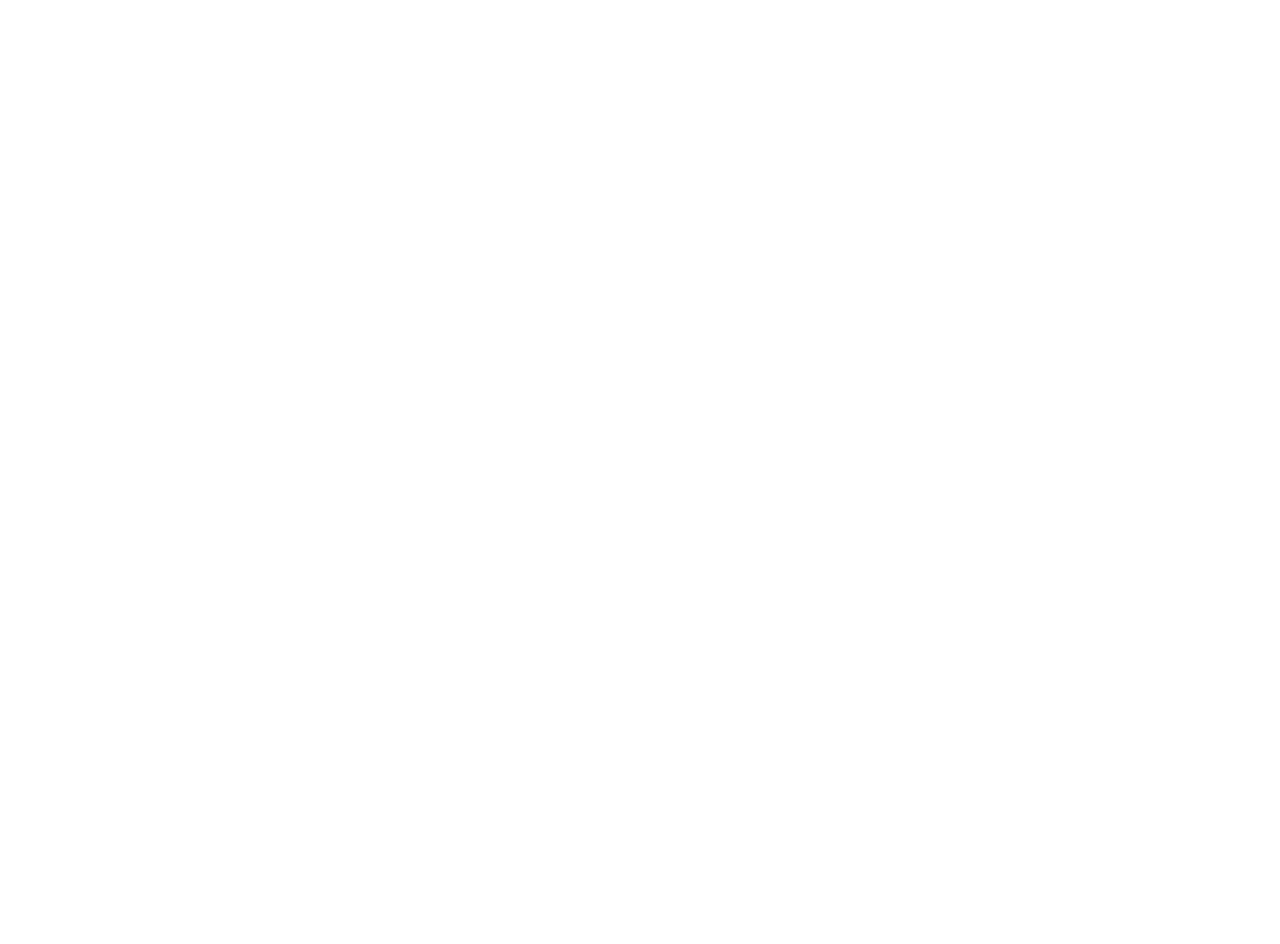
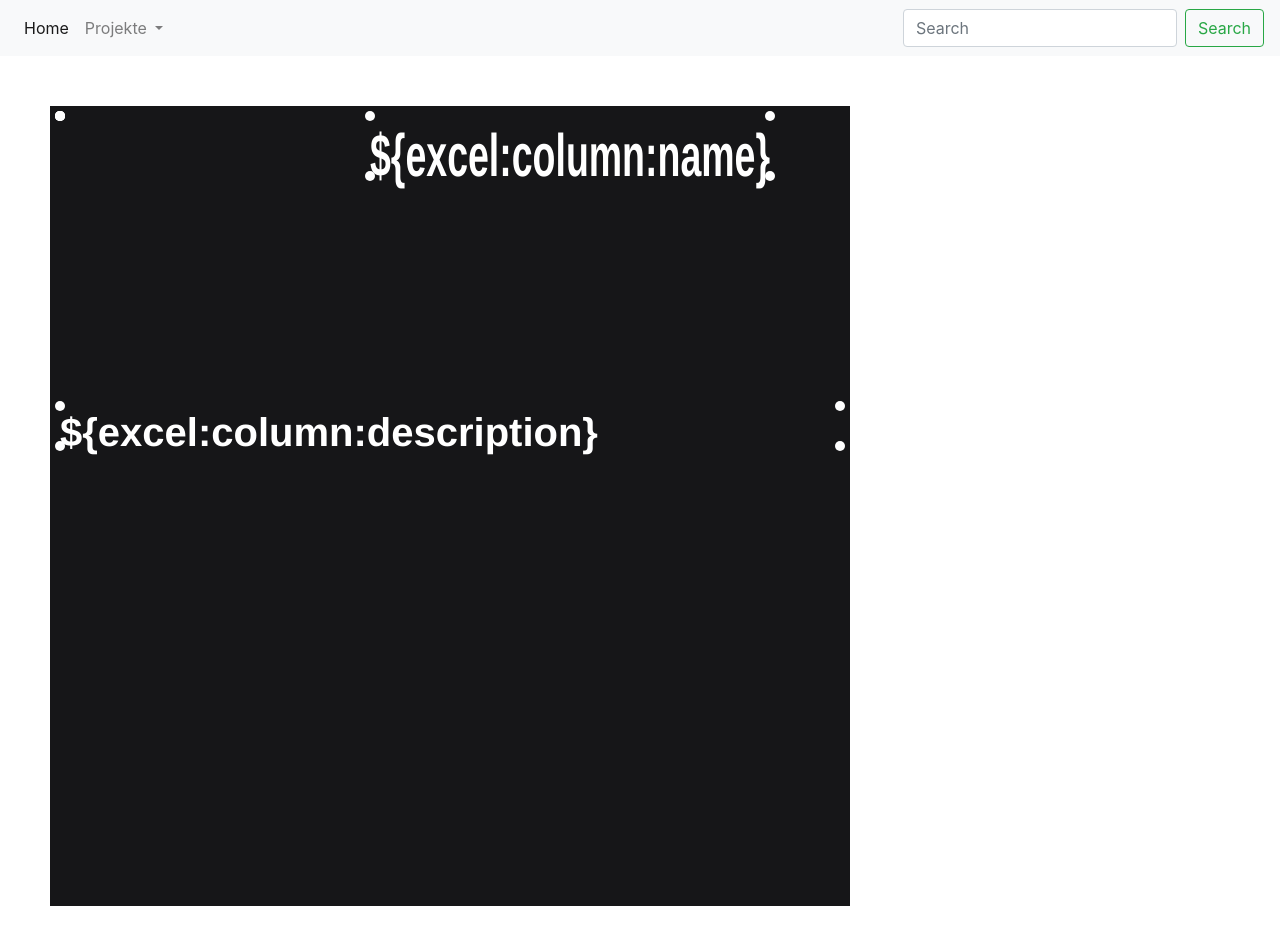
Before and after one commit to M4GNV5/LaserDesigner, a Nuxt app: page /edit in a window 1280 px wide. Before the commit this address had no page. Shown: the top 944 px of the page. Before the commit the page ends 800 px from the top, so only its background shows below. Built offline with nearby package versions, Linux system fonts and the light colour scheme.

Commit message:
:art: pass the component list to the designer via Vue Props

```diff
--- a/components/LayoutDesigner.vue
+++ b/components/LayoutDesigner.vue
@@ -1,42 +1,40 @@
 <template>
   <div>
-    <img ref="dummy-logo" style="display: none;" :src="require('~/assets/bn-paf-icon.png')" />
     <canvas ref="draw-area" />
   </div>
 </template>
 
 <script lang="ts">
-import Vue from 'vue'
-import Component from 'vue-class-component'
-import { LayoutComponent, MainComponent, TextComponent, ImageComponent } from '../lib/layout-components'
+import { Vue, Component, Prop, Watch } from 'vue-property-decorator'
+import { LayoutComponent, MainComponent } from '../lib/layout-components'
 
 @Component
 export default class LayoutDesigner extends Vue {
+  $refs!: {
+    'draw-area': HTMLCanvasElement,
+  }
+
+  root: MainComponent = new MainComponent()
+  ctx: CanvasRenderingContext2D | null = null
+
+  @Prop(Array)
+  readonly components: LayoutComponent[] | undefined
+
+  @Watch('components')
+  onComponentsChanged(val: LayoutComponent[], oldVal: LayoutComponent[]) {
+    console.log('components changed', val, oldVal)
+    this.root.components = val
+    if(this.ctx)
+      this.root.render(this.$refs['draw-area'], this.ctx)
+  }
+
   mounted() {
-    const logo: HTMLImageElement = this.$refs['dummy-logo'] as HTMLImageElement
-    const canvas: HTMLCanvasElement = this.$refs['draw-area'] as HTMLCanvasElement
+    const canvas = this.$refs['draw-area']
     const ctx = canvas.getContext('2d')
+    this.ctx = ctx
 
     if(!ctx)
       return
-
-    const root = new MainComponent()
-
-    const imgComp = new ImageComponent(logo)
-    imgComp.x = 10
-    imgComp.y = 10
-    const text1 = new TextComponent('${excel:column:name}')
-    text1.x = 320
-    text1.y = 10
-    text1.width = 400
-    text1.height = 60
-    const text2 = new TextComponent('${excel:column:description}')
-    text2.x = 10
-    text2.y = 300
-    text2.width = 780
-    text2.height = 40
-
-    root.components.push(imgComp, text1, text2)
 
     let draggingComponent: LayoutComponent | null = null
     let resizingComponent: LayoutComponent | null = null
@@ -45,21 +43,20 @@ export default class LayoutDesigner extends Vue {
     let originalWidth = 0
     let originalHeight = 0
 
-
-    root.render(canvas, ctx)
+    this.root.render(canvas, ctx)
 
     canvas.onmousedown = ev => {
-      for(let comp of root.components) {
+      for(let comp of this.root.components) {
         if(ev.offsetX >= comp.x + comp.width - 3 && ev.offsetX <= comp.x + comp.width + 3
           && ev.offsetY >= comp.y + comp.height - 3 && ev.offsetY <= comp.y + comp.height + 3) {
-          root.activeComponent = comp
+          this.root.activeComponent = comp
           resizingComponent = comp
           originalWidth = comp.width
           originalHeight = comp.height
         }
         else if(ev.offsetX >= comp.x && ev.offsetX <= comp.x + comp.width - 3
           && ev.offsetY >= comp.y && ev.offsetY <= comp.y + comp.height - 3) {
-          root.activeComponent = comp
+          this.root.activeComponent = comp
           draggingComponent = comp
           mouseStartX = ev.offsetX - comp.x
           mouseStartY = ev.offsetY - comp.y
@@ -71,7 +68,7 @@ export default class LayoutDesigner extends Vue {
       if(draggingComponent) {
         draggingComponent.x = ev.offsetX - mouseStartX
         draggingComponent.y = ev.offsetY - mouseStartY
-        root.render(canvas, ctx)
+        this.root.render(canvas, ctx)
       }
       if(resizingComponent) {
         const scaleW = Math.max(0, ev.offsetX - resizingComponent.x) / originalWidth
@@ -80,7 +77,7 @@ export default class LayoutDesigner extends Vue {
 
         resizingComponent.width = Math.floor(originalWidth * scale)
         resizingComponent.height = Math.floor(originalHeight * scale)
-        root.render(canvas, ctx)
+        this.root.render(canvas, ctx)
       }
     }
 
--- a/package.json
+++ b/package.json
@@ -15,6 +15,7 @@
     "nuxt": "^2.15.8",
     "vue": "^2.6.14",
     "vue-class-component": "^7.2.6",
+    "vue-property-decorator": "^9.1.2",
     "vue-server-renderer": "^2.6.14",
     "vue-template-compiler": "^2.6.14",
     "webpack": "^4.46.0"
--- /dev/null
+++ b/pages/edit.vue
@@ -0,0 +1,86 @@
+<template>
+  <div>
+    <nav class="navbar navbar-expand-lg navbar-light bg-light">
+      <div class="collapse navbar-collapse" id="navbarSupportedContent">
+        <ul class="navbar-nav mr-auto">
+          <li class="nav-item active">
+            <a class="nav-link" href="#">Home <span class="sr-only">(current)</span></a>
+          </li>
+          <li class="nav-item dropdown">
+            <a class="nav-link dropdown-toggle" href="#" id="navbarDropdown" role="button" data-toggle="dropdown"
+              aria-haspopup="true" aria-expanded="false">
+              Projekte
+            </a>
+            <div class="dropdown-menu" aria-labelledby="navbarDropdown">
+              <a class="dropdown-item" href="#">Action</a>
+              <a class="dropdown-item" href="#">Another action</a>
+              <div class="dropdown-divider"></div>
+              <a class="dropdown-item" href="#">Something else here</a>
+            </div>
+          </li>
+        </ul>
+        <form class="form-inline my-2 my-lg-0">
+          <input class="form-control mr-sm-2" type="search" placeholder="Search" aria-label="Search">
+          <button class="btn btn-outline-success my-2 my-sm-0" type="submit">Search</button>
+        </form>
+      </div>
+    </nav>
+    <div class="main">
+      <img ref="dummy-logo" style="display: none;" :src="require('~/assets/bn-paf-icon.png')" />
+      <LayoutDesigner :components="components" />
+    </div>
+  </div>
+
+
+</template>
+
+<style scpoped>
+  .main {
+    padding: 50px;
+    width: 70%;
+  }
+
+  .top {
+
+    padding-top: 10px;
+  }
+
+</style>
+
+<script lang="ts">
+import Vue from 'vue'
+import Component from 'vue-class-component'
+import { TextComponent, ImageComponent, LayoutComponent } from '../lib/layout-components'
+
+@Component
+export default class EditPage extends Vue {
+  $refs!: {
+    'dummy-logo': HTMLImageElement,
+  }
+
+  components: LayoutComponent[] = []
+
+  mounted() {
+    const logo = this.$refs['dummy-logo']
+
+    const imgComp = new ImageComponent(logo)
+    imgComp.x = 10
+    imgComp.y = 10
+
+    const text1 = new TextComponent('${excel:column:name}')
+    text1.x = 320
+    text1.y = 10
+    text1.width = 400
+    text1.height = 60
+
+    const text2 = new TextComponent('${excel:column:description}')
+    text2.x = 10
+    text2.y = 300
+    text2.width = 780
+    text2.height = 40
+
+    this.components = [imgComp, text1, text2]
+    console.log('created components')
+  }
+}
+</script>
```
Also changed, not shown: 1 other file (tests, documents, lock files or other folders).
